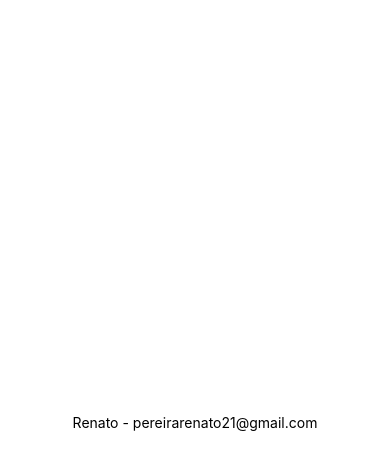
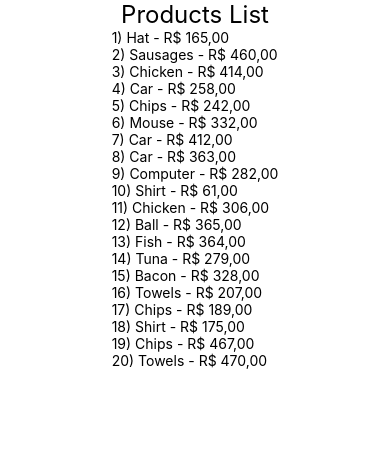
Before and after one commit to renato3x/react-native-studies, a React Native app in the folder exercises/: screen / in a window 390 px wide. Shown: the top 470 px of the page. Built offline with nearby package versions, Linux system fonts and the light colour scheme.

Commit message:
add: loopings

```diff
--- a/exercises/src/App.js
+++ b/exercises/src/App.js
@@ -5,7 +5,7 @@ import Fragment from './components/Fragment';
 import MinMax from './components/MinMax';
 import RandomNumber from './components/RandomNumber';
 
-import { View, StyleSheet, Text } from 'react-native';
+import { View, StyleSheet, Text, SafeAreaView, Platform, StatusBar } from 'react-native';
 import DirectRoot from './components/direct/Root';
 import IndirectRoot from './components/indirect/Root';
 import CounterV2 from './components/counterv2/CounterV2';
@@ -14,6 +14,8 @@ import Differentiate from './components/Differentiate';
 import RelationsRoot from './components/relations/Root';
 import RelationsChild from './components/relations/Child';
 import LoggedUser from './components/LoggedUser';
+import ProductsList from './components/products/ProductsList';
+import ProductsList2 from './components/products/ProductsList2';
 
 // View -> Componente base para a visualização dos outros componentes
 // Text -> Onde colocamos os textos da aplicação mobile
@@ -25,7 +27,7 @@ import LoggedUser from './components/LoggedUser';
 
 export default function App() {
   return (
-    <View style={styles.app}>
+    <SafeAreaView style={styles.app}>
       {/* <First />
       <MinMax min={5} max={8} />
       <MinMax min={10} max={100} />
@@ -48,13 +50,15 @@ export default function App() {
         <RelationsChild name="LOUD" lastName="Saadhak"/>
         <RelationsChild name="LEV" lastName="aspas"/>
       </RelationsRoot> */}
-      <LoggedUser
+      {/* <LoggedUser
         user={{
           name: 'Renato',
           email: 'pereirarenato21@gmail.com',
         }}
-      />
-    </View>
+      /> */}
+      {/* <ProductsList/> */}
+      <ProductsList2/>
+    </SafeAreaView>
   );
 }
 
@@ -63,5 +67,6 @@ const styles = StyleSheet.create({
     flexGrow: 1,
     justifyContent: 'center',
     alignItems: 'center',
+    paddingTop: Platform.OS === 'android' ? StatusBar.currentHeight : 0
   }
 })
--- /dev/null
+++ b/exercises/src/components/products/ProductsList.js
@@ -0,0 +1,19 @@
+import { Text } from 'react-native';
+import products from './products';
+import styles from '../styles';
+
+export default function ProductsList() {
+  return (
+    <>
+      <Text style={styles.text}>Products List</Text>
+      {products.map((p) => {
+        const currencyFormatter = new Intl.NumberFormat('pt-BR', {
+          style: 'currency',
+          currency: 'BRL',
+        });
+
+        return <Text key={p.id}>{ p.id }) { p.name } - { currencyFormatter.format(p.price) }</Text>
+      })}
+    </>
+  )
+}
--- /dev/null
+++ b/exercises/src/components/products/ProductsList2.js
@@ -0,0 +1,27 @@
+import { Text, FlatList } from 'react-native';
+import products from './products';
+import styles from '../styles';
+
+/**
+ * FlatList é um componente do React Native, que
+ * monta listas na tela
+ */
+
+export default function ProductsList2() {
+  return (
+    <>
+      <Text style={styles.text}>Products List</Text>
+      <FlatList
+        data={products}
+        renderItem={({ item: p }) => {
+          const currencyFormatter = new Intl.NumberFormat('pt-BR', {
+            style: 'currency',
+            currency: 'BRL',
+          });
+
+          return <Text>{ p.id }) { p.name } - { currencyFormatter.format(p.price) }</Text>
+        }}
+      />
+    </>
+  )
+}
--- /dev/null
+++ b/exercises/src/components/products/products.js
@@ -0,0 +1,7 @@
+import { faker } from '@faker-js/faker';
+
+export default new Array(20).fill('').map((_, index) => ({
+  id: index + 1,
+  name: faker.commerce.product(),
+  price: faker.commerce.price({ min: 20, max: 500 }),
+}));
```
